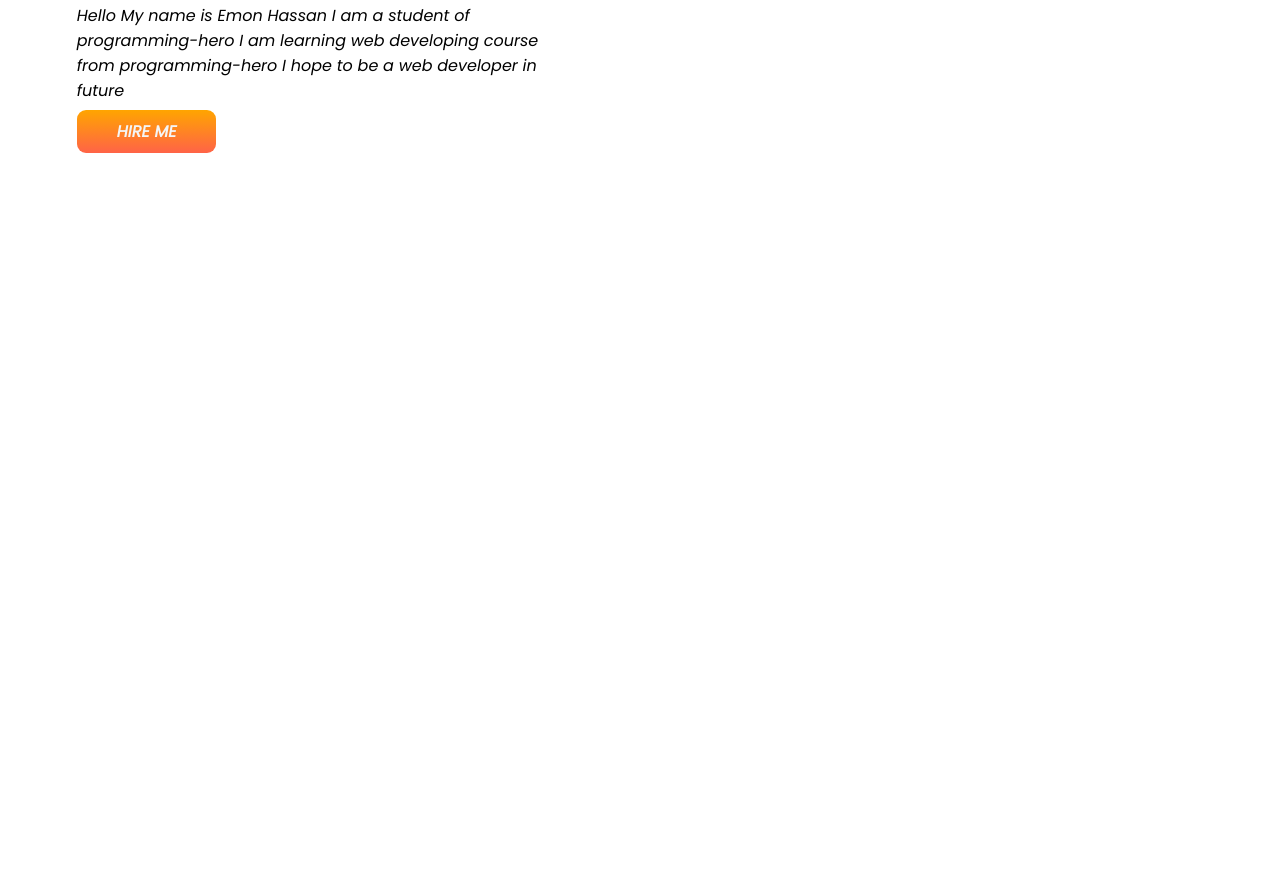
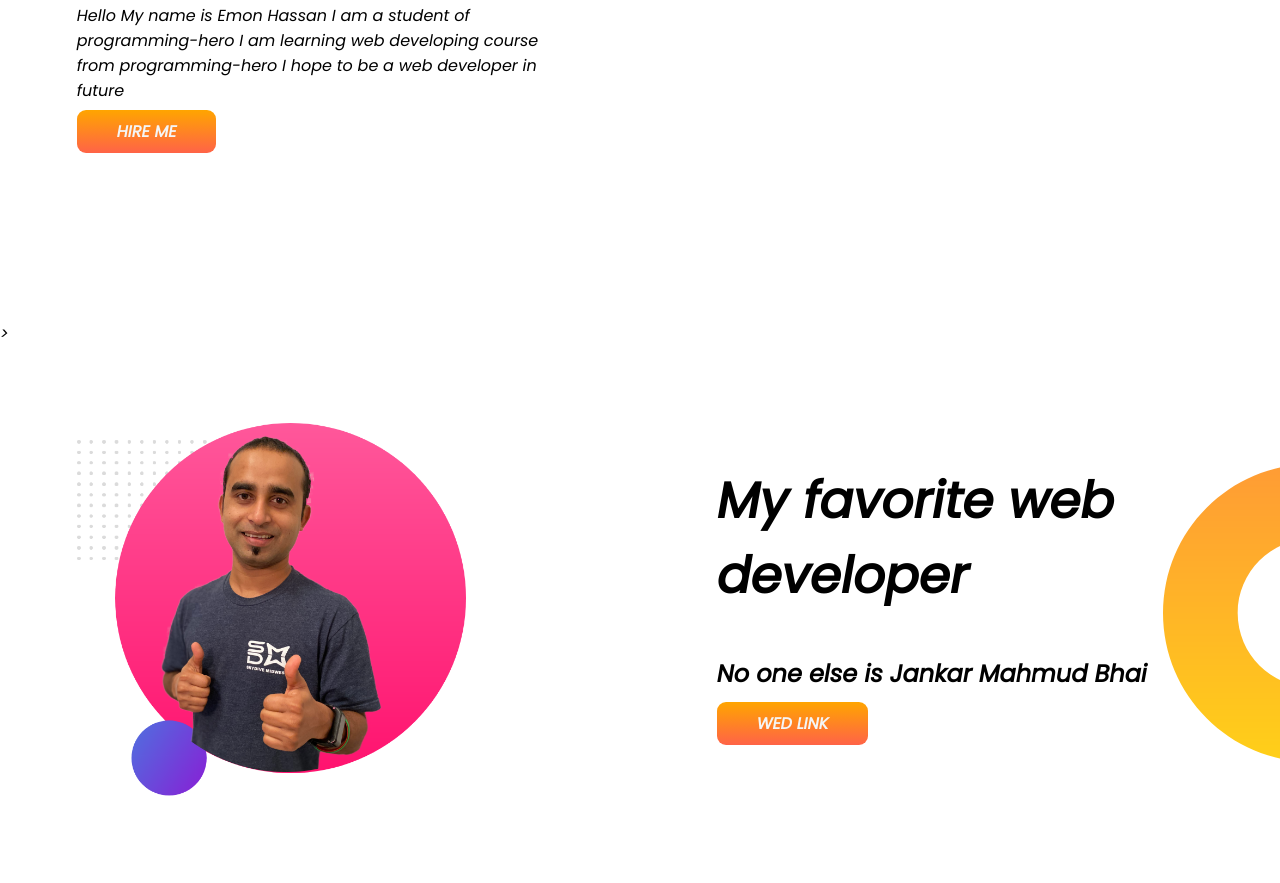
Before and after one commit to MRIMON250/Devloper-portfolio, a plain HTML site: page index.html in a window 1280 px wide. Shown: the part 471-1354 px from the top of the page. Before the commit the page ends 800 px from the top, so only its background shows below. Drawn offline with Linux system fonts and the light colour scheme.

Commit message:
theteo section  sas hoys

```diff
--- a/index.html
+++ b/index.html
@@ -30,7 +30,19 @@
     </div>
 </section>
 <!---prothom section akana sas hoyas-->
+<!------------theteo section soro----------->>
+<section class="dream-big">
+    <div class="fast-style">
+        <img src="images/jhankar2.png" alt="">
+    </div>
 
+    <div class="fast-style">
+        <h1>My favorite web developer</h1>
+        <h2>No one else is Jankar Mahmud Bhai</h2>
+        <a class="link-button" target="blank"href="#">WED LINK</a>
+    </div>
+</section>
+<!----------theteo section akana sas hoy-------->
 
 </body>
 
--- a/style.css
+++ b/style.css
@@ -12,6 +12,7 @@ h1{
 
 section{
     display: flex;
+    margin-bottom: 100px;
 }
 
 .fast-style{
@@ -37,3 +38,9 @@ section{
     background-repeat: no-repeat;
 
 }
+
+.dream-big{
+    background-image: url(images/dream-bg.png);
+    background-repeat: no-repeat;
+    background-position: right;
+}
```
